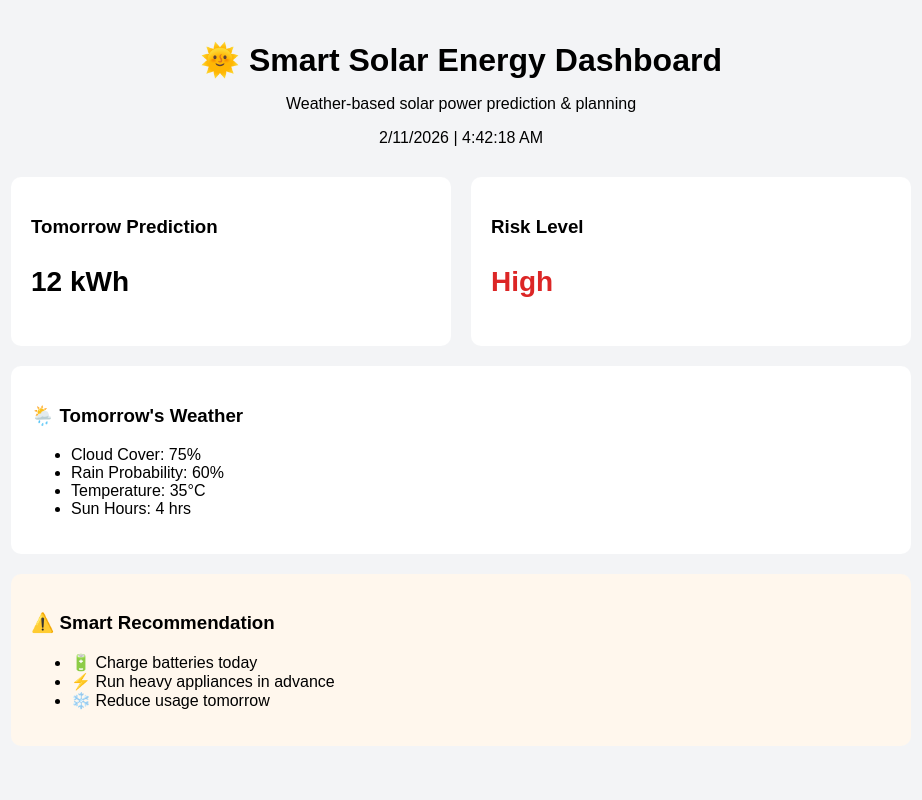
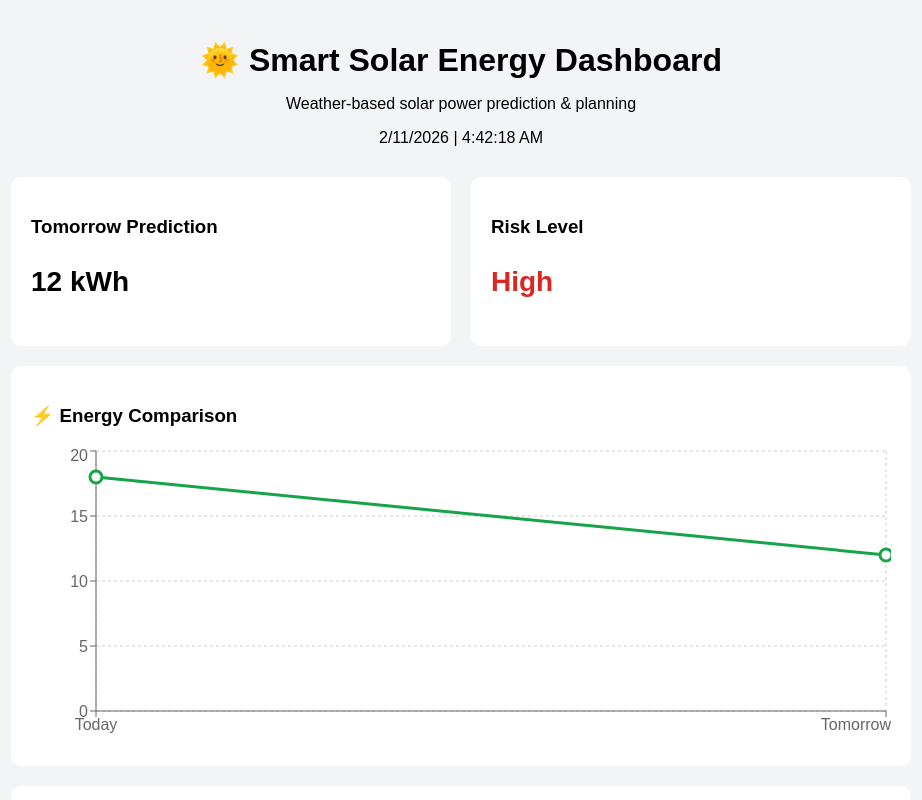
Before and after one commit to Priyanshu23146/Smart-Solar-Energy-Dashboard, a React (Vite) app in the folder Smart Solar Energy Dashboard/: page / in a window 1280 px wide. Shown: the top 800 px of the page, without its empty margins (179-1101 px from the left). Built offline with nearby package versions, Linux system fonts and the light colour scheme.

Commit message:
install recharts and then use the compersion charts

```diff
--- a/Smart Solar Energy Dashboard/package.json
+++ b/Smart Solar Energy Dashboard/package.json
@@ -11,7 +11,8 @@
   },
   "dependencies": {
     "react": "^19.2.0",
-    "react-dom": "^19.2.0"
+    "react-dom": "^19.2.0",
+    "recharts": "^3.7.0"
   },
   "devDependencies": {
     "@eslint/js": "^9.39.1",
--- a/Smart Solar Energy Dashboard/src/App.tsx
+++ b/Smart Solar Energy Dashboard/src/App.tsx
@@ -1,10 +1,9 @@
 import "./index.css";
-
 import type { WeatherData, SolarConfig } from "./Logic/types.ts";
 import { predictTomorrowPower } from "./Logic/powerPrediction";
-
 import { evaluateRisk } from "./Logic/riskEvaluator.ts";
 import { useEffect, useState } from "react";
+import EnergyChart from "./components/EnergyChart.tsx";
 
 function App() {
   const [currentTime, setCurrentTime] = useState(new Date());
@@ -70,6 +69,10 @@ function App() {
           </p>
         </div>
       </div>
+      <EnergyChart
+        today={solarConfig.avgDailyConsumption}
+        tomorrow={predictedPower}
+      />
 
       <div className="card full">
         <h3>🌦️ Tomorrow's Weather</h3>
--- /dev/null
+++ b/Smart Solar Energy Dashboard/src/components/EnergyChart.tsx
@@ -0,0 +1,48 @@
+import {
+  LineChart,
+  Line,
+  XAxis,
+  YAxis,
+  Tooltip,
+  ResponsiveContainer,
+  CartesianGrid,
+} from "recharts";
+
+interface ChartData {
+  name: string;
+  energy: number;
+}
+
+interface Props {
+  today: number;
+  tomorrow: number;
+}
+
+export default function EnergyChart({ today, tomorrow }: Props) {
+  const data: ChartData[] = [
+    { name: "Today", energy: today },
+    { name: "Tomorrow", energy: tomorrow },
+  ];
+
+  return (
+    <div className="card full">
+      <h3>⚡ Energy Comparison</h3>
+      <ResponsiveContainer width="100%" height={300}>
+        <LineChart data={data}>
+          <CartesianGrid strokeDasharray="3 3" />
+          <XAxis dataKey="name" />
+          <YAxis />
+          <Tooltip />
+          <Line
+            type="monotone"
+            dataKey="energy"
+            stroke="#16a34a"
+            strokeWidth={3}
+            dot={{ r: 6 }}
+            animationDuration={1000}
+          />
+        </LineChart>
+      </ResponsiveContainer>
+    </div>
+  );
+}
--- a/Smart Solar Energy Dashboard/src/index.css
+++ b/Smart Solar Energy Dashboard/src/index.css
@@ -2,6 +2,10 @@ body {
   margin: 0;
   font-family: Arial, sans-serif;
   background-color: #f3f4f6;
+}
+
+.card.full {
+  margin-top: 20px;
 }
 
 .container {
```
Also changed, not shown: 1 other file (tests, documents, lock files or other folders).
